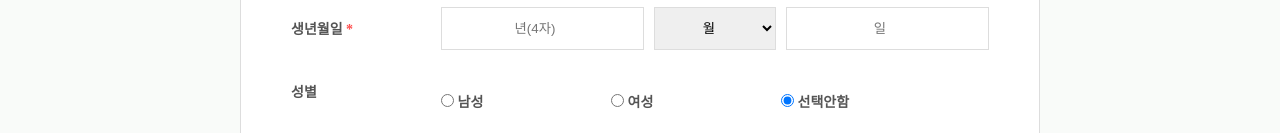
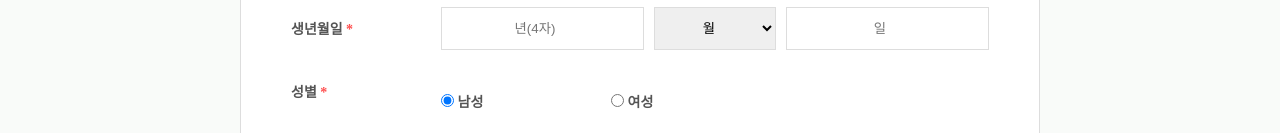
Before and after one commit to jeongjunho98/bookforest, a Next.js app: page /signup in a window 1280 px wide. Shown: the part 819-952 px from the top of the page. Built offline with nearby package versions, Linux system fonts and the light colour scheme.

Commit message:
fix: simplify gender selection to Male/Female only on signup page

```diff
--- a/src/app/signup/page.tsx
+++ b/src/app/signup/page.tsx
@@ -16,7 +16,7 @@ export default function SignupPage() {
     birthYear: '',
     birthMonth: '',
     birthDay: '',
-    gender: 'none',
+    gender: 'M', // 기본값을 남성으로 설정
     phoneAgency: 'SKT',
     phone1: '010',
     phone2: '',
@@ -52,7 +52,7 @@ export default function SignupPage() {
       alert('필수 약관에 동의해주세요.');
       return;
     }
-    alert(`🌲 책갈피 숲 회원가입 완료!\n\n아이디: ${formData.userId}\n이름: ${formData.name}\n이메일: ${formData.emailUser}@${formData.emailDomain}`);
+    alert(`🌲 책갈피 숲 회원가입 완료!\n\n아이디: ${formData.userId}\n성별: ${formData.gender === 'M' ? '남성' : '여성'}`);
     router.push('/login');
   };
 
@@ -65,86 +65,45 @@ export default function SignupPage() {
         </div>
 
         <form className={styles.signupForm} onSubmit={handleSubmit}>
-          {/* 1. 계정정보 (아이디/비밀번호) */}
+          {/* 계정정보 섹션 */}
           <section className={styles.section}>
             <h3 className={styles.sectionTitle}>계정정보</h3>
-
             <div className={styles.inputRow}>
               <label>아이디 <span className={styles.star}>*</span></label>
               <div className={styles.inputGroup}>
-                <input
-                  type="text"
-                  placeholder="6~20자 영문, 숫자 조합"
-                  required
-                  className={styles.flexInput}
-                  value={formData.userId}
-                  onChange={(e) => setFormData({...formData, userId: e.target.value})}
-                />
+                <input type="text" placeholder="6~20자 영문, 숫자 조합" required className={styles.flexInput} value={formData.userId} onChange={(e) => setFormData({...formData, userId: e.target.value})} />
                 <button type="button" className={styles.subBtn}>중복확인</button>
               </div>
             </div>
-
             <div className={styles.inputRow}>
               <label>비밀번호 <span className={styles.star}>*</span></label>
               <div className={styles.inputStack}>
-                <input
-                  type="password"
-                  placeholder="영문, 숫자, 특수문자 포함 8~16자"
-                  required
-                  value={formData.password}
-                  onChange={(e) => setFormData({...formData, password: e.target.value})}
-                />
-                <input
-                  type="password"
-                  placeholder="비밀번호 확인"
-                  required
-                  value={formData.confirmPassword}
-                  onChange={(e) => setFormData({...formData, confirmPassword: e.target.value})}
-                />
+                <input type="password" placeholder="영문, 숫자, 특수문자 포함 8~16자" required value={formData.password} onChange={(e) => setFormData({...formData, password: e.target.value})} />
+                <input type="password" placeholder="비밀번호 확인" required value={formData.confirmPassword} onChange={(e) => setFormData({...formData, confirmPassword: e.target.value})} />
               </div>
             </div>
           </section>
 
-          {/* 2. 개인정보 (이름/이메일/생년월일/연락처) */}
+          {/* 개인정보 섹션 (성별 항목 수정) */}
           <section className={styles.section}>
             <h3 className={styles.sectionTitle}>개인정보</h3>
-
             <div className={styles.inputRow}>
               <label>이름 <span className={styles.star}>*</span></label>
-              <input
-                type="text"
-                placeholder="성함 입력"
-                required
-                className={styles.fullInput}
-                value={formData.name}
-                onChange={(e) => setFormData({...formData, name: e.target.value})}
-              />
+              <input type="text" placeholder="성함 입력" required className={styles.fullInput} value={formData.name} onChange={(e) => setFormData({...formData, name: e.target.value})} />
             </div>
-
             <div className={styles.inputRow}>
               <label>이메일 <span className={styles.star}>*</span></label>
               <div className={styles.emailGroup}>
-                <input
-                  type="text"
-                  placeholder="이메일 아이디"
-                  required
-                  value={formData.emailUser}
-                  onChange={(e) => setFormData({...formData, emailUser: e.target.value})}
-                />
+                <input type="text" placeholder="이메일 아이디" required value={formData.emailUser} onChange={(e) => setFormData({...formData, emailUser: e.target.value})} />
                 <span className={styles.at}>@</span>
-                <select
-                  value={formData.emailDomain}
-                  onChange={(e) => setFormData({...formData, emailDomain: e.target.value})}
-                >
+                <select value={formData.emailDomain} onChange={(e) => setFormData({...formData, emailDomain: e.target.value})}>
                   <option value="naver.com">naver.com</option>
                   <option value="gmail.com">gmail.com</option>
                   <option value="daum.net">daum.net</option>
-                  <option value="kakao.com">kakao.com</option>
                   <option value="direct">직접입력</option>
                 </select>
               </div>
             </div>
-
             <div className={styles.inputRow}>
               <label>생년월일 <span className={styles.star}>*</span></label>
               <div className={styles.birthGroup}>
@@ -157,12 +116,28 @@ export default function SignupPage() {
               </div>
             </div>
 
+            {/* 수정된 성별 선택란 */}
             <div className={styles.inputRow}>
-              <label>성별</label>
+              <label>성별 <span className={styles.star}>*</span></label>
               <div className={styles.radioGroup}>
-                <label><input type="radio" name="gender" value="M" onChange={() => setFormData({...formData, gender: 'M'})} /> 남성</label>
-                <label><input type="radio" name="gender" value="F" onChange={() => setFormData({...formData, gender: 'F'})} /> 여성</label>
-                <label><input type="radio" name="gender" value="none" defaultChecked onChange={() => setFormData({...formData, gender: 'none'})} /> 선택안함</label>
+                <label style={{ cursor: 'pointer' }}>
+                  <input
+                    type="radio"
+                    name="gender"
+                    value="M"
+                    checked={formData.gender === 'M'}
+                    onChange={() => setFormData({...formData, gender: 'M'})}
+                  /> 남성
+                </label>
+                <label style={{ cursor: 'pointer' }}>
+                  <input
+                    type="radio"
+                    name="gender"
+                    value="F"
+                    checked={formData.gender === 'F'}
+                    onChange={() => setFormData({...formData, gender: 'F'})}
+                  /> 여성
+                </label>
               </div>
             </div>
 
@@ -182,20 +157,19 @@ export default function SignupPage() {
             </div>
           </section>
 
-          {/* 3. 배송 주소 */}
+          {/* 주소/약관동의 생략 (기존 유지) */}
           <section className={styles.section}>
             <h3 className={styles.sectionTitle}>배송 주소</h3>
             <div className={styles.addressGroup}>
               <div className={styles.zipCodeRow}>
-                <input type="text" placeholder="우편번호" readOnly value={formData.zipCode} />
+                <input type="text" placeholder="우편번호" readOnly />
                 <button type="button" className={styles.subBtn}>주소찾기</button>
               </div>
-              <input type="text" placeholder="기본 주소" className={styles.fullInput} value={formData.baseAddress} readOnly />
-              <input type="text" placeholder="상세 주소 입력" className={styles.fullInput} value={formData.detailAddress} onChange={(e) => setFormData({...formData, detailAddress: e.target.value})} />
+              <input type="text" placeholder="기본 주소" className={styles.fullInput} readOnly />
+              <input type="text" placeholder="상세 주소 입력" className={styles.fullInput} onChange={(e) => setFormData({...formData, detailAddress: e.target.value})} />
             </div>
           </section>
 
-          {/* 4. 약관동의 */}
           <section className={styles.section}>
             <h3 className={styles.sectionTitle}>약관동의</h3>
             <div className={styles.agreementBox}>
```
